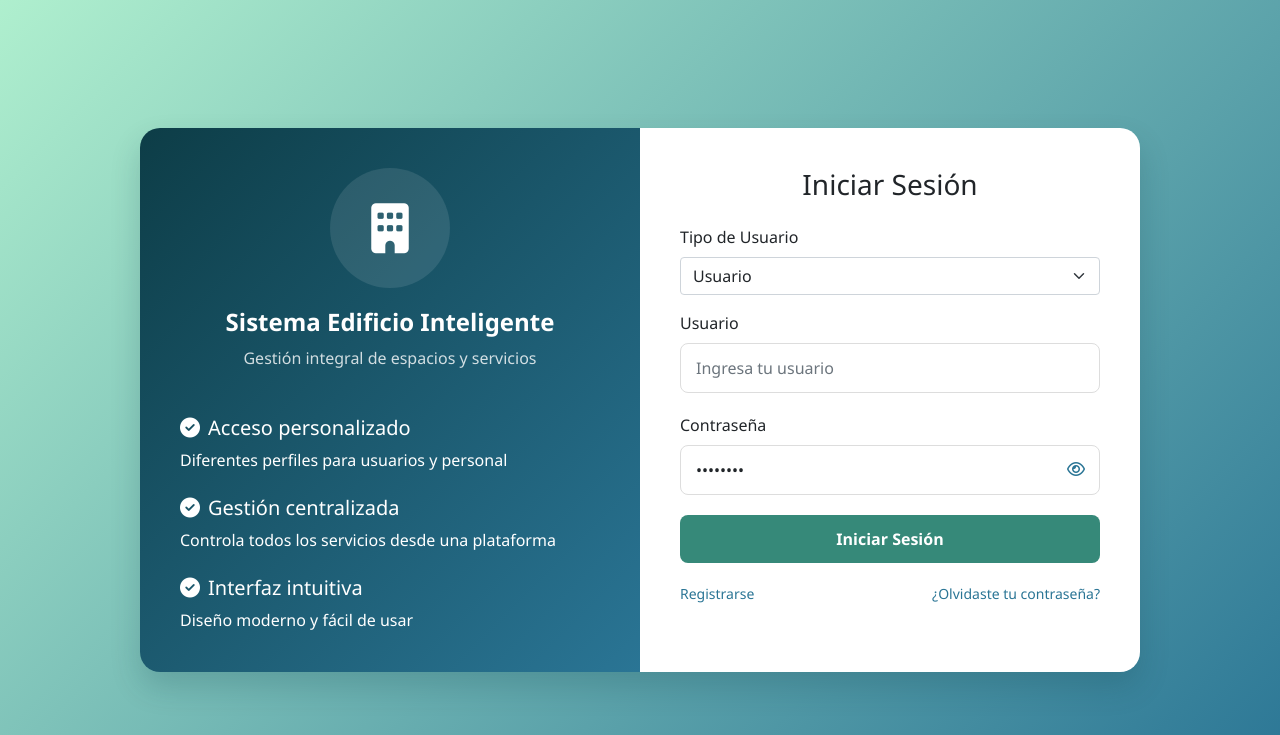
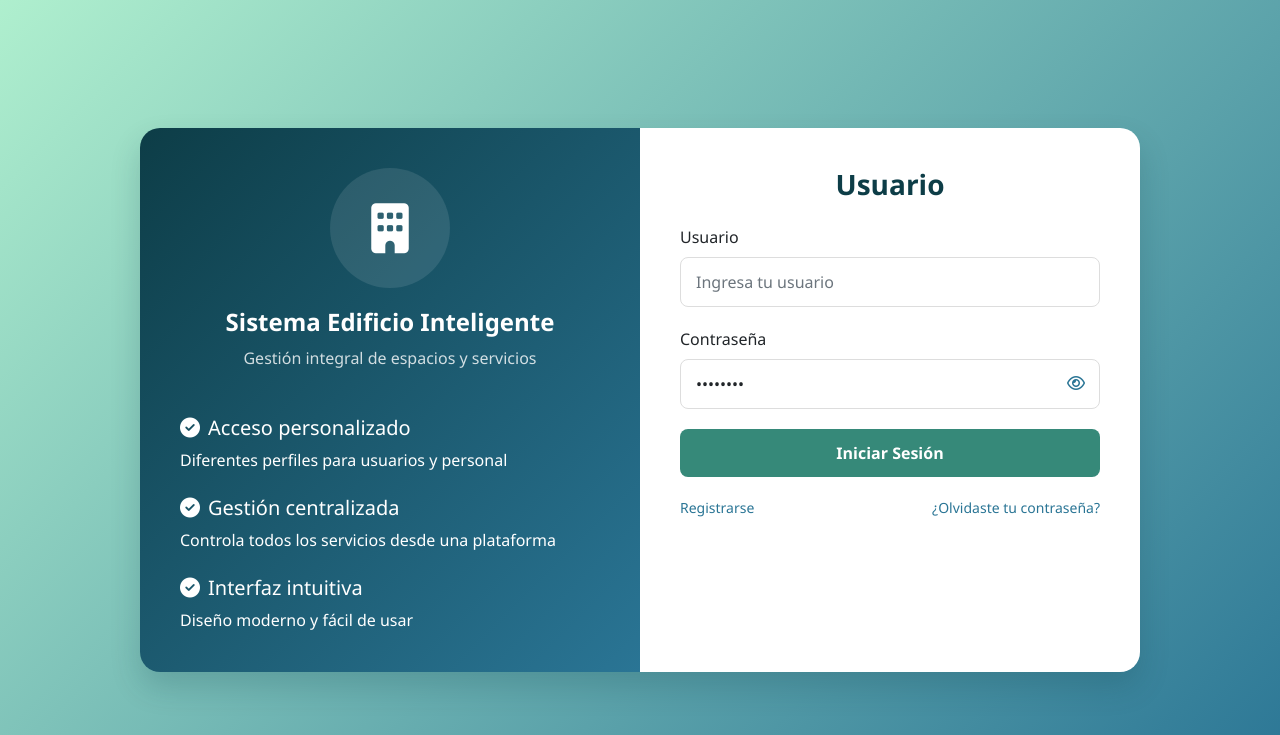
Before and after one commit to velasquez05-eng/edificio, a PHP site: page /public/vista/LoginVista.php in a window 1280 px wide. Shown: the top 735 px of the page. Run offline with PHP 8.4, Linux system fonts and the light colour scheme.

Commit message:
arregle las opciones de inicio de sesion para usuario o personal

```diff
--- a/public/vista/LoginVista.php
+++ b/public/vista/LoginVista.php
@@ -1,12 +1,8 @@
 <?php
 session_start();
 if (isset($_SESSION['id_usuario'])) {
-    if ($_SESSION['tipo_usuario'] === 'personal') {
-        header("Location: ../vista/personalVista/dashboard.php");
-    } else {
-        header("Location: ../vista/usuarioVista/dashboard.php");
-    }
-    exit();
+        header("Location: ../vista/DashboardVista.php");
+
 }
 ?>
 
@@ -151,6 +147,16 @@ if (isset($_SESSION['id_usuario'])) {
                 display: none;
             }
         }
+        .toggle {
+            color: var(--azul-oscuro);
+        }
+
+        .toggle::before {
+            content: 'Usuario';
+        }
+        .toggle.on::before {
+            content: 'Personal';
+        }
     </style>
 </head>
 <body>
@@ -181,7 +187,6 @@ if (isset($_SESSION['id_usuario'])) {
                     </div>
                 </div>
                 <div class="col-md-6 login-right">
-                    <h3 class="text-center mb-4">Iniciar Sesión</h3>
 
                     <?php if (isset($_SESSION['error'])): ?>
                         <div class="alert alert-danger"><?php echo $_SESSION['error']; unset($_SESSION['error']); ?></div>
@@ -189,14 +194,10 @@ if (isset($_SESSION['id_usuario'])) {
 
                     <form method="POST" action="../controlador/LoginControlador.php">
                         <input type="hidden" name="action" value="login">
-
-                        <div class="mb-3">
-                            <label for="tipo_usuario" class="form-label">Tipo de Usuario</label>
-                            <select class="form-select" id="tipo_usuario" name="tipo_usuario" required>
-                                <option value="usuario">Usuario</option>
-                                <option value="personal">Personal</option>
-                            </select>
-                        </div>
+                          <h3 class="text-center mb-4 fw-bold">
+                        <div class="toggle" onclick="toggleSwitch()"></div>
+                        <input type="hidden" id="tipo_usuario" name="tipo_usuario" value="usuario">
+                    </h3>
 
                         <div class="mb-3">
                             <label for="username" class="form-label">Usuario</label>
@@ -242,6 +243,14 @@ if (isset($_SESSION['id_usuario'])) {
                 icon.classList.add('fa-eye');
             }
         });
+
+        function toggleSwitch() {
+            const toggle = document.querySelector('.toggle');
+            const input = document.getElementById('tipo_usuario');
+
+            toggle.classList.toggle('on');
+            input.value = toggle.classList.contains('on') ? 'personal' : 'usuario';
+        }
     </script>
 </body>
 </html>
```
